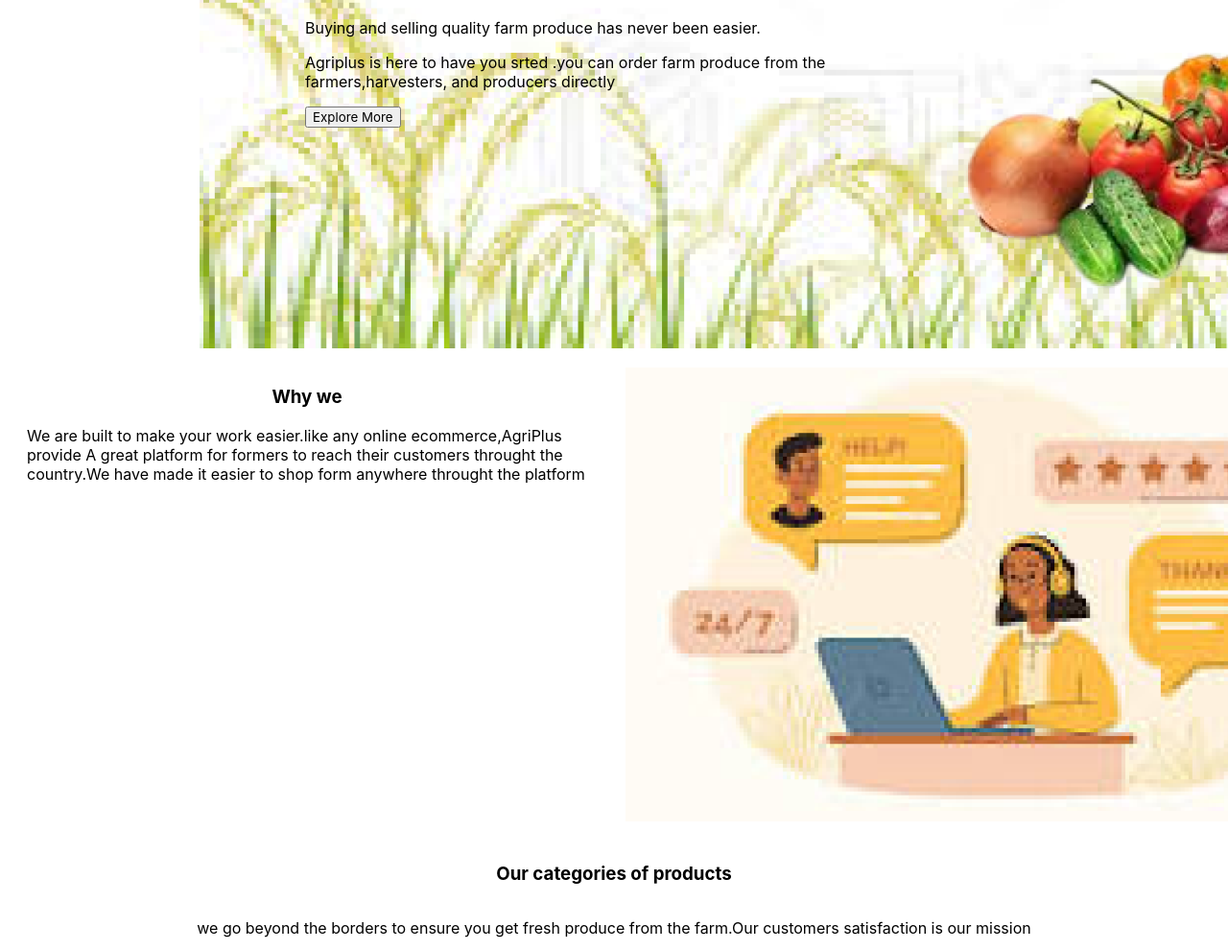
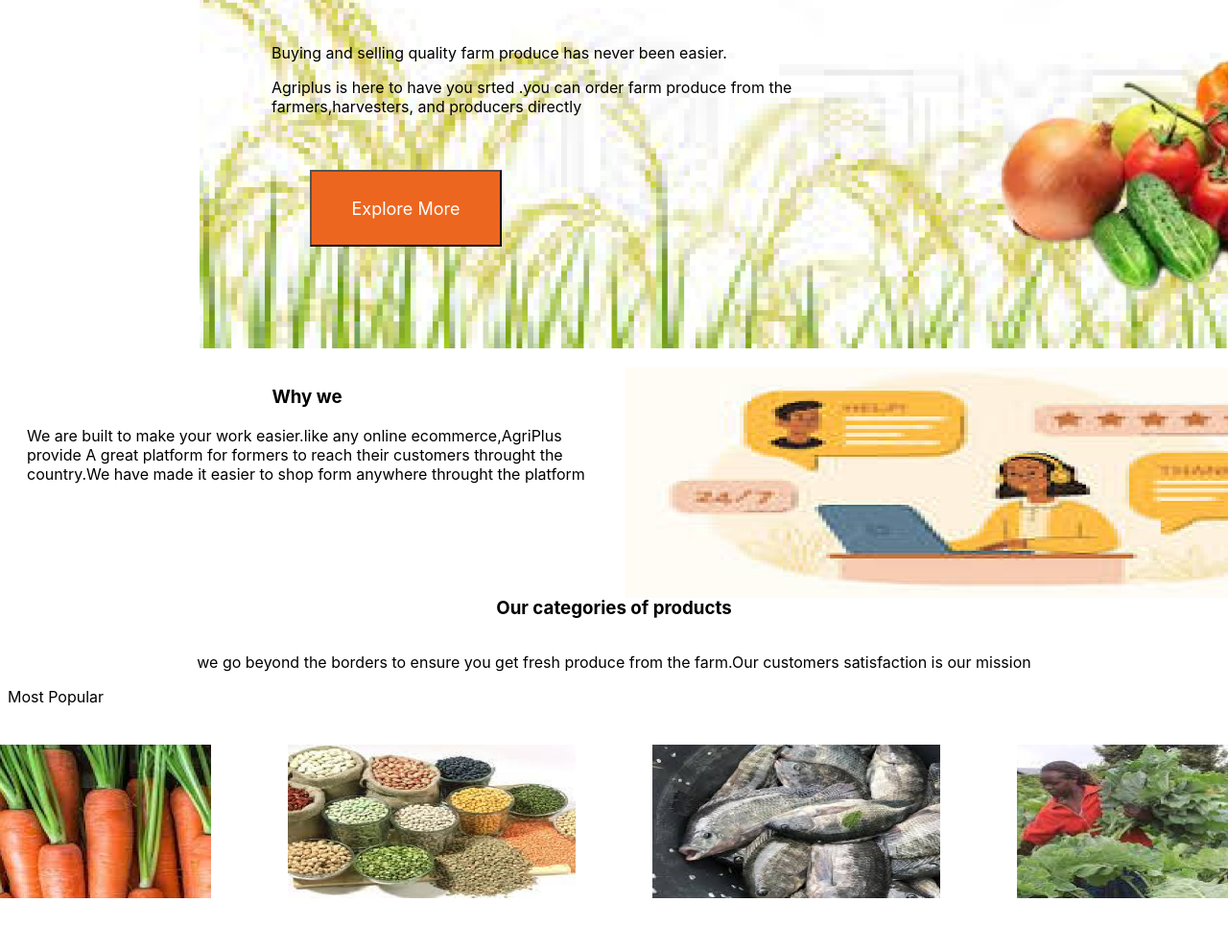
Before and after one commit to mbuguamary/AgriPlus_Website, a plain HTML site: page index.html in a window 1280 px wide. Shown: the part 208-1198 px from the top of the page at 96% size. Drawn offline with Linux system fonts and the light colour scheme.

Commit message:
this commit adds more style

```diff
--- a/assets/css/style.css
+++ b/assets/css/style.css
@@ -49,11 +49,22 @@ font-family: Poppins, Inter ;
   background-size:cover;
   background-position:center;
   margin-left: 200px;
-}
+ }
 
 .flexcointainer0> div {
   width: 600px;
+  margin: auto;
+
+
+
+  }
+.button1 {
+  width: 200px;
   margin: 40px;
+  height: 80px;
+  background-color: #ED661F;
+  color:white;
+  font-size: large;
 
 }
 .flexcointainer0 img{
@@ -65,15 +76,17 @@ font-family: Poppins, Inter ;
   flex-direction:row;
   justify-content: center;
   background-color:white;
+  height: 30vh
 }
 .flexcointainer1> div {
   width: 600px;
   margin: 20px;
 
+
 }
 .flexcointainer1 img{
   width: 800px;
-  height: fit-content;
+  height: 30vh;
 }
  .flexcointainer3{
   display: flex;
@@ -85,7 +98,9 @@ font-family: Poppins, Inter ;
   width: 300px;
   margin: 40px;
 
+
 }
+
 .clear{
   clear:both;
   content:"";
@@ -102,7 +117,7 @@ font-family: Poppins, Inter ;
 }
 .flexcointainer3 img{
   width: 300px;
-  height: fit-content;
+  height: 20vh;
 }
 .flexcointainer4{
   display: flex;
@@ -113,7 +128,7 @@ font-family: Poppins, Inter ;
 .flexcointainer4> div {
   width: 300px;
   margin: 40px;
-  line-height: 5px;
+
 
 }
 .flexcointainer5{
@@ -130,7 +145,7 @@ font-family: Poppins, Inter ;
 }
 .flexcointainer5 img{
   width: 300px;
-  height: fit-content;
+  height: 20vh;
 }
 .flexcointainer6{
   display: flex;
```
